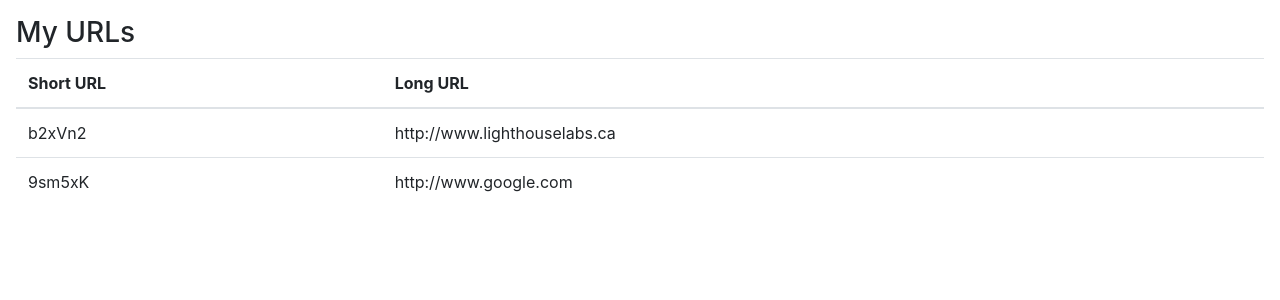
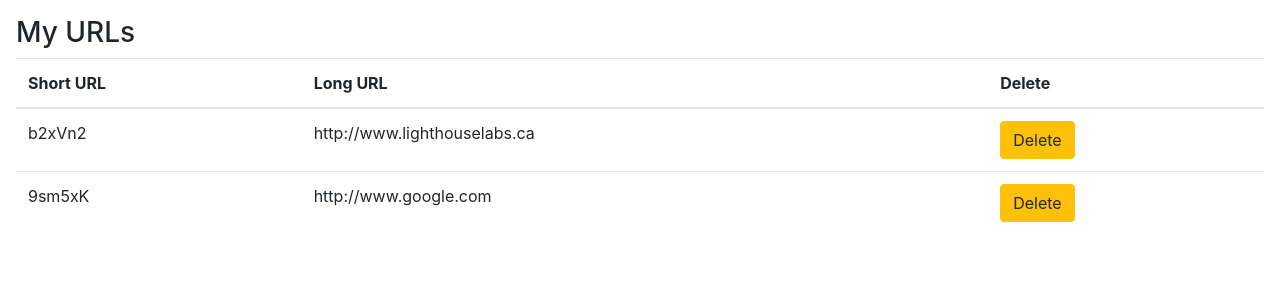
Before and after one commit to loloffs/tinyapp, a Node server app: page /urls in a window 1280 px wide. Shown: the part 56-356 px from the top of the page. Run offline with Node 20, Linux system fonts and the light colour scheme; some libraries are stand-ins or nearby versions.

Commit message:
Created delete button using post request

```diff
--- a/express_server.js
+++ b/express_server.js
@@ -36,6 +36,15 @@ app.post("/urls", (req, res) => {
   res.redirect(`/urls/${short}`);
 });
 
+
+app.post("/urls/:shortURL/delete", (req, res) => {
+  //const templateVars = { shortURL: req.params.shortURL, longURL: urlDatabase[req.params.shortURL] };
+  //delete templateVars.shortURL;
+  delete urlDatabase[req.params.shortURL]
+  res.redirect("/urls");
+});
+
+
 app.get("/u/:shortURL", (req, res) => {
   const longURL = urlDatabase[req.params.shortURL];
   res.redirect(longURL);
--- a/views/urls_index.ejs
+++ b/views/urls_index.ejs
@@ -17,6 +17,7 @@
         <tr>
           <th scope="col">Short URL</th>
           <th scope="col">Long URL</th>
+          <th scope="col">Delete</th>
         </tr>
       </thead>
       <tbody>
@@ -24,14 +25,15 @@
           <tr>
             <td><%= url %></td>
             <td><%= urls[url] %></td>
+            <td>
+              <form method="post" action="/urls/<%=url%>/delete">
+                <input type="submit" value="Delete" class="btn btn-warning" />
+              </form>
+            </td>
           </tr>
         <% } %>
-      </tbody>
-    </table>
-  </main>
-  <!-- Bootstrap JS -->
-  <script src="https://code.jquery.com/jquery-3.3.1.slim.min.js" integrity="sha384-q8i/X+965DzO0rT7abK41JStQIAqVgRVzpbzo5smXKp4YfRvH+8abtTE1Pi6jizo" crossorigin="anonymous"></script>
-  <script src="https://cdnjs.cloudflare.com/ajax/libs/popper.js/1.14.7/umd/popper.min.js" integrity="sha384-UO2eT0CpHqdSJQ6hJty5KVphtPhzWj9WO1clHTMGa3JDZwrnQq4sF86dIHNDz0W1" crossorigin="anonymous"></script>
+        </tbody>
+      </table>
   <script src="https://stackpath.bootstrapcdn.com/bootstrap/4.3.1/js/bootstrap.min.js" integrity="sha384-JjSmVgyd0p3pXB1rRibZUAYoIIy6OrQ6VrjIEaFf/nJGzIxFDsf4x0xIM+B07jRM" crossorigin="anonymous"></script>
 </body>
 </html>
```
